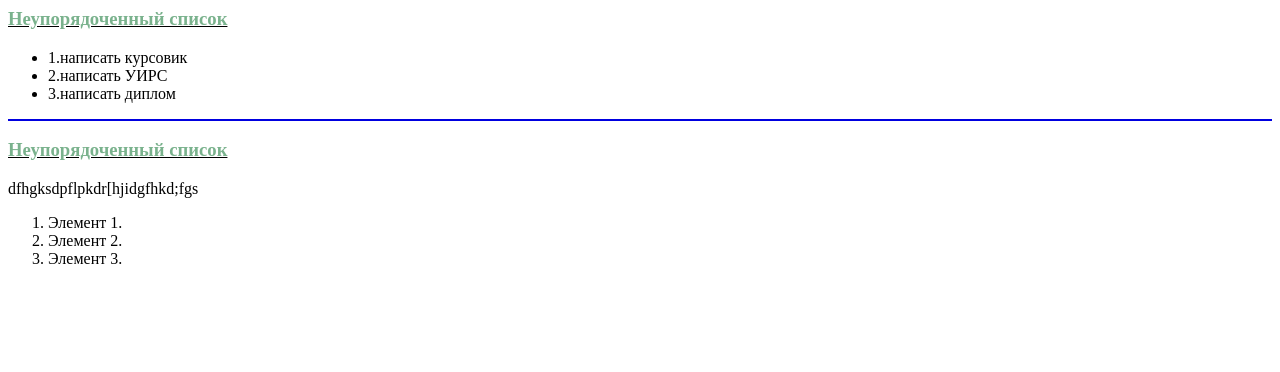
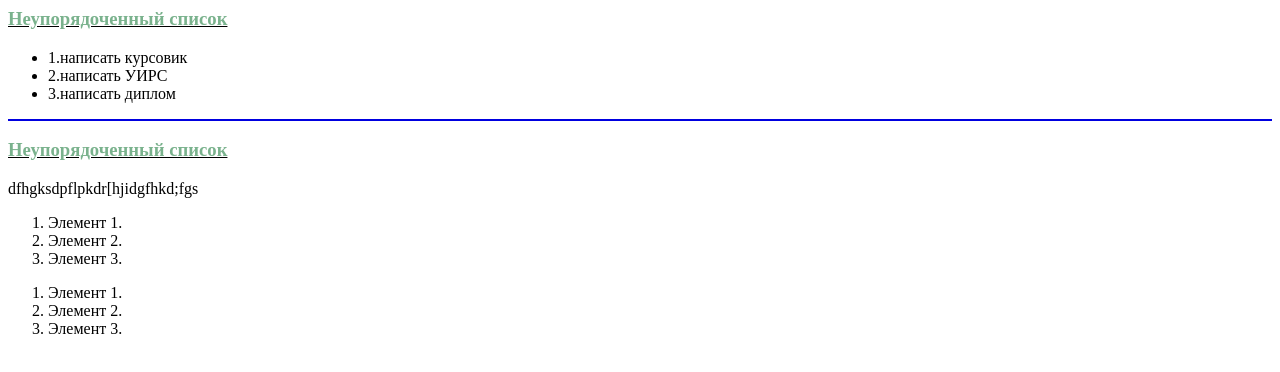
Before and after one commit to Tarakashka944/trash, a plain HTML site: page index.html in a window 1280 px wide. Drawn offline with Linux system fonts and the light colour scheme.

Commit message:
version 0.4

```diff
--- a/index.html
+++ b/index.html
@@ -17,5 +17,10 @@
                 <LI>Элемент 2.</LI>
                 <LI>Элемент 3.</LI>
             </OL>
+            <OL>
+                <LI>Элемент 1.</LI>
+                <LI>Элемент 2.</LI>
+                <LI>Элемент 3.</LI>
+            </OL>
     </BODY>
     </HTML>
```
